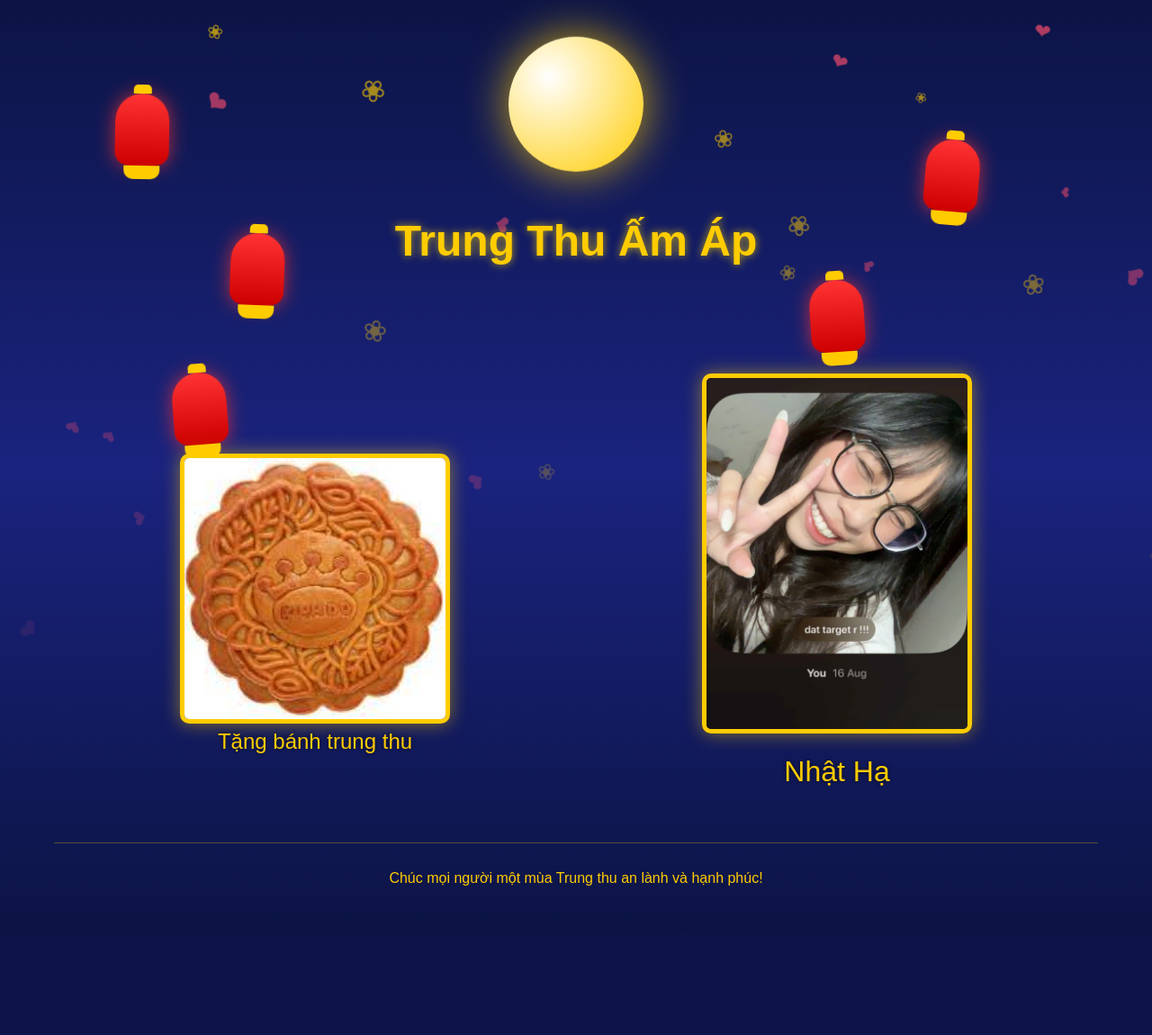
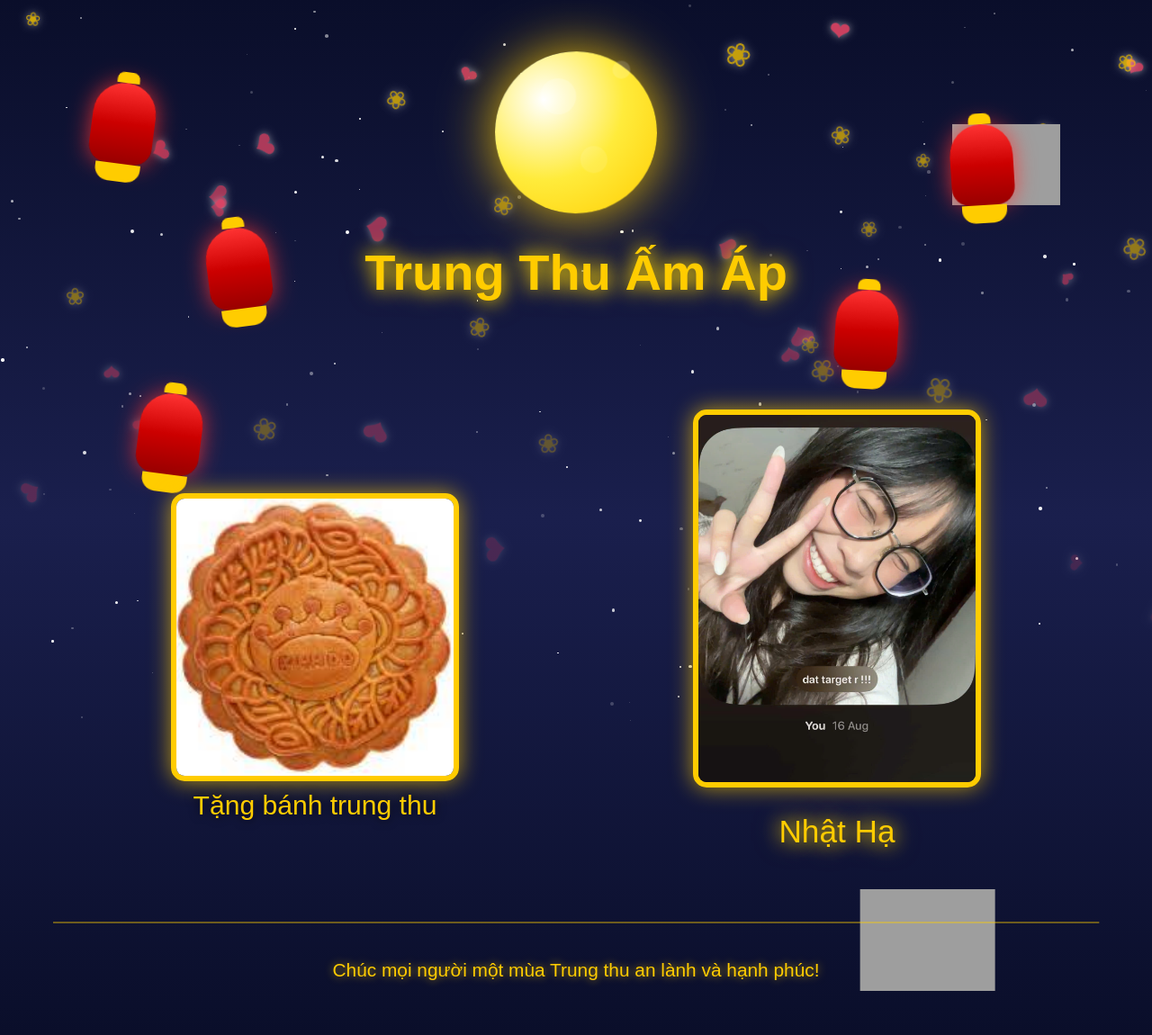
Before and after one commit to thaidong952-blip/trungthu, a Flask app: page / in a window 1280 px wide. Shown: the whole page at 90% size. Before the commit the page ends 984 px from the top, so only its background shows below. Run offline with Flask 3, Linux system fonts and the light colour scheme; grey boxes are pictures that could not be loaded.

Commit message:
Update index.html

```diff
--- a/templates/index.html
+++ b/templates/index.html
@@ -3,7 +3,7 @@
 <head>
     <meta charset="UTF-8">
     <meta name="viewport" content="width=device-width, initial-scale=1.0">
-    <title>Trang Trung Thu</title>
+    <title>Trung Thu Ấm Áp</title>
     <style>
         * {
             margin: 0;
@@ -13,7 +13,7 @@
 
         body {
             font-family: 'Arial', sans-serif;
-            background: linear-gradient(to bottom, #0c1445, #1a237e, #0c1445);
+            background: linear-gradient(to bottom, #0a0e2a, #1a1f4d, #0a0e2a);
             color: #fff;
             min-height: 100vh;
             overflow-x: hidden;
@@ -35,26 +35,52 @@
         }
 
         h1 {
-            font-size: 3rem;
+            font-size: 3.5rem;
             margin-bottom: 20px;
-            text-shadow: 0 0 10px rgba(255, 215, 0, 0.7);
+            text-shadow: 0 0 15px rgba(255, 215, 0, 0.8);
             color: #ffcc00;
+            animation: glow 3s ease-in-out infinite alternate;
+        }
+
+        @keyframes glow {
+            from {
+                text-shadow: 0 0 10px rgba(255, 215, 0, 0.7);
+            }
+            to {
+                text-shadow: 0 0 20px rgba(255, 215, 0, 0.9), 0 0 30px rgba(255, 215, 0, 0.6);
+            }
         }
 
         .moon {
-            width: 150px;
-            height: 150px;
-            background: radial-gradient(circle at 30% 30%, #fff, #ffcc00);
+            width: 180px;
+            height: 180px;
+            background: radial-gradient(circle at 30% 30%, #fff, #ffeb3b, #ffcc00);
             border-radius: 50%;
             margin: 0 auto 30px;
-            box-shadow: 0 0 50px rgba(255, 204, 0, 0.8);
+            box-shadow: 0 0 60px rgba(255, 204, 0, 0.9);
             position: relative;
-            animation: float 6s ease-in-out infinite;
+            animation: float 8s ease-in-out infinite;
+        }
+
+        .moon::after {
+            content: '';
+            position: absolute;
+            top: 30px;
+            left: 50px;
+            width: 40px;
+            height: 40px;
+            background: rgba(255, 255, 255, 0.2);
+            border-radius: 50%;
+            box-shadow:
+                70px -30px 0 -10px rgba(255, 255, 255, 0.15),
+                40px 70px 0 -5px rgba(255, 255, 255, 0.1);
         }
 
         @keyframes float {
-            0%, 100% { transform: translateY(0); }
-            50% { transform: translateY(-20px); }
+            0%, 100% { transform: translateY(0) rotate(0deg); }
+            25% { transform: translateY(-15px) rotate(2deg); }
+            50% { transform: translateY(-5px) rotate(0deg); }
+            75% { transform: translateY(-15px) rotate(-2deg); }
         }
 
         .content {
@@ -69,9 +95,6 @@
             flex: 1;
             min-width: 300px;
             padding: 20px;
-        }
-
-        .left-section {
             text-align: center;
         }
 
@@ -82,43 +105,56 @@
         }
 
         .cake {
-            width: 300px;
-            height: 300px;
-            border-radius: 10px;
-            box-shadow: 0 0 20px rgba(255, 204, 0, 0.5);
+            width: 320px;
+            height: 320px;
+            border-radius: 15px;
+            box-shadow: 0 0 25px rgba(255, 204, 0, 0.7);
             object-fit: cover;
-            border: 5px solid #ffcc00;
+            border: 6px solid #ffcc00;
+            transition: transform 0.5s ease;
+        }
+
+        .cake:hover {
+            transform: scale(1.05);
         }
 
         .cake-label {
             position: absolute;
-            bottom: -30px;
+            bottom: -40px;
             left: 0;
             right: 0;
             text-align: center;
-            font-size: 1.5rem;
+            font-size: 1.8rem;
             color: #ffcc00;
-            text-shadow: 0 0 5px rgba(0, 0, 0, 0.7);
+            text-shadow: 0 0 10px rgba(0, 0, 0, 0.8);
+            animation: textPulse 2s infinite;
         }
 
-        .right-section {
-            text-align: center;
+        @keyframes textPulse {
+            0%, 100% { transform: scale(1); }
+            50% { transform: scale(1.05); }
         }
 
         .person-image {
-            width: 300px;
-            height: 400px;
-            border-radius: 10px;
+            width: 320px;
+            height: 420px;
+            border-radius: 15px;
             object-fit: cover;
-            box-shadow: 0 0 20px rgba(255, 204, 0, 0.5);
-            border: 5px solid #ffcc00;
+            box-shadow: 0 0 25px rgba(255, 204, 0, 0.7);
+            border: 6px solid #ffcc00;
+            transition: transform 0.5s ease;
+        }
+
+        .person-image:hover {
+            transform: scale(1.05);
         }
 
         .person-name {
-            margin-top: 20px;
-            font-size: 2rem;
+            margin-top: 25px;
+            font-size: 2.2rem;
             color: #ffcc00;
-            text-shadow: 0 0 5px rgba(0, 0, 0, 0.7);
+            text-shadow: 0 0 10px rgba(0, 0, 0, 0.8);
+            animation: glow 3s ease-in-out infinite alternate;
         }
 
         .lanterns {
@@ -133,71 +169,71 @@
 
         .lantern {
             position: absolute;
-            width: 60px;
-            height: 80px;
-            background: linear-gradient(to bottom, #ff3333, #cc0000);
-            border-radius: 30px 30px 15px 15px;
-            box-shadow: 0 0 20px rgba(255, 51, 51, 0.7);
-            animation: swing 5s ease-in-out infinite;
+            width: 70px;
+            height: 90px;
+            background: linear-gradient(to bottom, #ff3333, #cc0000, #990000);
+            border-radius: 35px 35px 20px 20px;
+            box-shadow: 0 0 25px rgba(255, 51, 51, 0.8);
+            animation: swing 6s ease-in-out infinite;
         }
 
         .lantern:before {
             content: '';
             position: absolute;
-            top: -10px;
+            top: -12px;
             left: 50%;
             transform: translateX(-50%);
-            width: 20px;
-            height: 10px;
+            width: 25px;
+            height: 12px;
             background: #ffcc00;
-            border-radius: 5px 5px 0 0;
+            border-radius: 8px 8px 0 0;
         }
 
         .lantern:after {
             content: '';
             position: absolute;
-            bottom: -15px;
+            bottom: -20px;
             left: 50%;
             transform: translateX(-50%);
-            width: 40px;
-            height: 15px;
+            width: 50px;
+            height: 20px;
             background: #ffcc00;
-            border-radius: 0 0 10px 10px;
+            border-radius: 0 0 15px 15px;
         }
 
         .lantern:nth-child(1) {
-            top: 10%;
-            left: 10%;
+            top: 8%;
+            left: 8%;
             animation-delay: 0s;
         }
 
         .lantern:nth-child(2) {
-            top: 15%;
-            right: 15%;
-            animation-delay: 1s;
+            top: 12%;
+            right: 12%;
+            animation-delay: 1.5s;
         }
 
         .lantern:nth-child(3) {
-            top: 25%;
-            left: 20%;
-            animation-delay: 2s;
+            top: 22%;
+            left: 18%;
+            animation-delay: 3s;
         }
 
         .lantern:nth-child(4) {
-            top: 30%;
-            right: 25%;
-            animation-delay: 3s;
+            top: 28%;
+            right: 22%;
+            animation-delay: 4.5s;
         }
 
         .lantern:nth-child(5) {
-            top: 40%;
-            left: 15%;
-            animation-delay: 4s;
+            top: 38%;
+            left: 12%;
+            animation-delay: 6s;
         }
 
         @keyframes swing {
-            0%, 100% { transform: rotate(-5deg); }
-            50% { transform: rotate(5deg); }
+            0%, 100% { transform: rotate(-8deg); }
+            50% { transform: rotate(8deg); }
         }
 
         .falling-hearts, .falling-flowers {
@@ -212,9 +248,10 @@
 
         .heart, .flower {
             position: absolute;
-            font-size: 24px;
-            opacity: 0.7;
+            font-size: 28px;
+            opacity: 0.8;
             animation: fall linear forwards;
+            text-shadow: 0 0 8px rgba(255, 255, 255, 0.7);
         }
 
         .heart {
@@ -232,12 +269,70 @@
             }
         }
 
+        .lion-dance, .moon-rabbit {
+            position: absolute;
+            z-index: 2;
+            pointer-events: none;
+        }
+
+        .lion-dance {
+            bottom: 50px;
+            left: 5%;
+            width: 150px;
+            animation: moveLion 20s linear infinite;
+        }
+
+        .moon-rabbit {
+            top: 150px;
+            right: 8%;
+            width: 120px;
+            animation: bounceRabbit 5s ease-in-out infinite;
+        }
+
+        @keyframes moveLion {
+            0% { transform: translateX(-100px) scaleX(1); }
+            49% { transform: translateX(calc(100vw - 250px)) scaleX(1); }
+            50% { transform: translateX(calc(100vw - 250px)) scaleX(-1); }
+            99% { transform: translateX(-100px) scaleX(-1); }
+            100% { transform: translateX(-100px) scaleX(1); }
+        }
+
+        @keyframes bounceRabbit {
+            0%, 100% { transform: translateY(0); }
+            50% { transform: translateY(-20px); }
+        }
+
         footer {
             text-align: center;
-            padding: 30px 0;
-            margin-top: 40px;
-            border-top: 1px solid rgba(255, 204, 0, 0.3);
+            padding: 40px 0;
+            margin-top: 60px;
+            border-top: 2px solid rgba(255, 204, 0, 0.4);
             color: #ffcc00;
+            font-size: 1.3rem;
+            text-shadow: 0 0 10px rgba(255, 204, 0, 0.7);
+            animation: textPulse 3s infinite;
+        }
+
+        .stars {
+            position: fixed;
+            top: 0;
+            left: 0;
+            width: 100%;
+            height: 100%;
+            pointer-events: none;
+            z-index: 0;
+        }
+
+        .star {
+            position: absolute;
+            background-color: white;
+            border-radius: 50%;
+            animation: twinkle 5s infinite;
+        }
+
+        @keyframes twinkle {
+            0%, 100% { opacity: 0.2; }
+            50% { opacity: 1; }
         }
 
         @media (max-width: 768px) {
@@ -250,17 +345,22 @@
             }
 
             h1 {
-                font-size: 2rem;
+                font-size: 2.5rem;
             }
 
             .cake, .person-image {
-                width: 250px;
-                height: 250px;
+                width: 280px;
+                height: 280px;
+            }
+
+            .lion-dance, .moon-rabbit {
+                display: none;
             }
         }
     </style>
 </head>
 <body>
+    <div class="stars" id="stars-container"></div>
     <div class="falling-hearts" id="hearts-container"></div>
     <div class="falling-flowers" id="flowers-container"></div>
 
@@ -271,6 +371,9 @@
         <div class="lantern"></div>
         <div class="lantern"></div>
     </div>
+
+    <img src="https://cdn-icons-png.flaticon.com/512/2829/2829933.png" alt="Múa lân" class="lion-dance">
+    <img src="https://cdn-icons-png.flaticon.com/512/2176/2176775.png" alt="Thỏ ngọc" class="moon-rabbit">
 
     <div class="container">
         <header>
@@ -298,10 +401,32 @@
     </div>
 
     <script>
+        // Tạo hiệu ứng sao lấp lánh
+        function createStars() {
+            const container = document.getElementById('stars-container');
+            const starCount = 150;
+
+            for (let i = 0; i < starCount; i++) {
+                const star = document.createElement('div');
+                star.classList.add('star');
+
+                const size = Math.random() * 3 + 1;
+                star.style.width = size + 'px';
+                star.style.height = size + 'px';
+
+                star.style.left = Math.random() * 100 + 'vw';
+                star.style.top = Math.random() * 100 + 'vh';
+
+                star.style.animationDelay = Math.random() * 5 + 's';
+
+                container.appendChild(star);
+            }
+        }
+
         // Tạo hiệu ứng tim rơi
         function createHearts() {
             const container = document.getElementById('hearts-container');
-            const heartCount = 20;
+            const heartCount = 25;
 
             for (let i = 0; i < heartCount; i++) {
                 setTimeout(() => {
@@ -309,23 +434,23 @@
                     heart.classList.add('heart');
                     heart.innerHTML = '❤';
                     heart.style.left = Math.random() * 100 + 'vw';
-                    heart.style.animationDuration = (Math.random() * 5 + 5) + 's';
-                    heart.style.fontSize = (Math.random() * 20 + 15) + 'px';
+                    heart.style.animationDuration = (Math.random() * 5 + 8) + 's';
+                    heart.style.fontSize = (Math.random() * 20 + 20) + 'px';
 
                     container.appendChild(heart);
 
                     // Xóa tim sau khi rơi xong
                     setTimeout(() => {
                         heart.remove();
-                    }, 10000);
-                }, i * 500);
+                    }, 15000);
+                }, i * 400);
             }
         }
 
         // Tạo hiệu ứng hoa rơi
         function createFlowers() {
             const container = document.getElementById('flowers-container');
-            const flowerCount = 15;
+            const flowerCount = 20;
 
             for (let i = 0; i < flowerCount; i++) {
                 setTimeout(() => {
@@ -333,24 +458,25 @@
                     flower.classList.add('flower');
                     flower.innerHTML = '❀';
                     flower.style.left = Math.random() * 100 + 'vw';
-                    flower.style.animationDuration = (Math.random() * 7 + 8) + 's';
-                    flower.style.fontSize = (Math.random() * 20 + 15) + 'px';
+                    flower.style.animationDuration = (Math.random() * 7 + 10) + 's';
+                    flower.style.fontSize = (Math.random() * 20 + 20) + 'px';
 
                     container.appendChild(flower);
 
                     // Xóa hoa sau khi rơi xong
                     setTimeout(() => {
                         flower.remove();
-                    }, 15000);
-                }, i * 700);
+                    }, 20000);
+                }, i * 500);
             }
         }
 
         // Lặp lại hiệu ứng
-        setInterval(createHearts, 10000);
-        setInterval(createFlowers, 15000);
+        setInterval(createHearts, 12000);
+        setInterval(createFlowers, 18000);
 
         // Khởi tạo hiệu ứng ban đầu
+        createStars();
         createHearts();
         createFlowers();
     </script>
```
